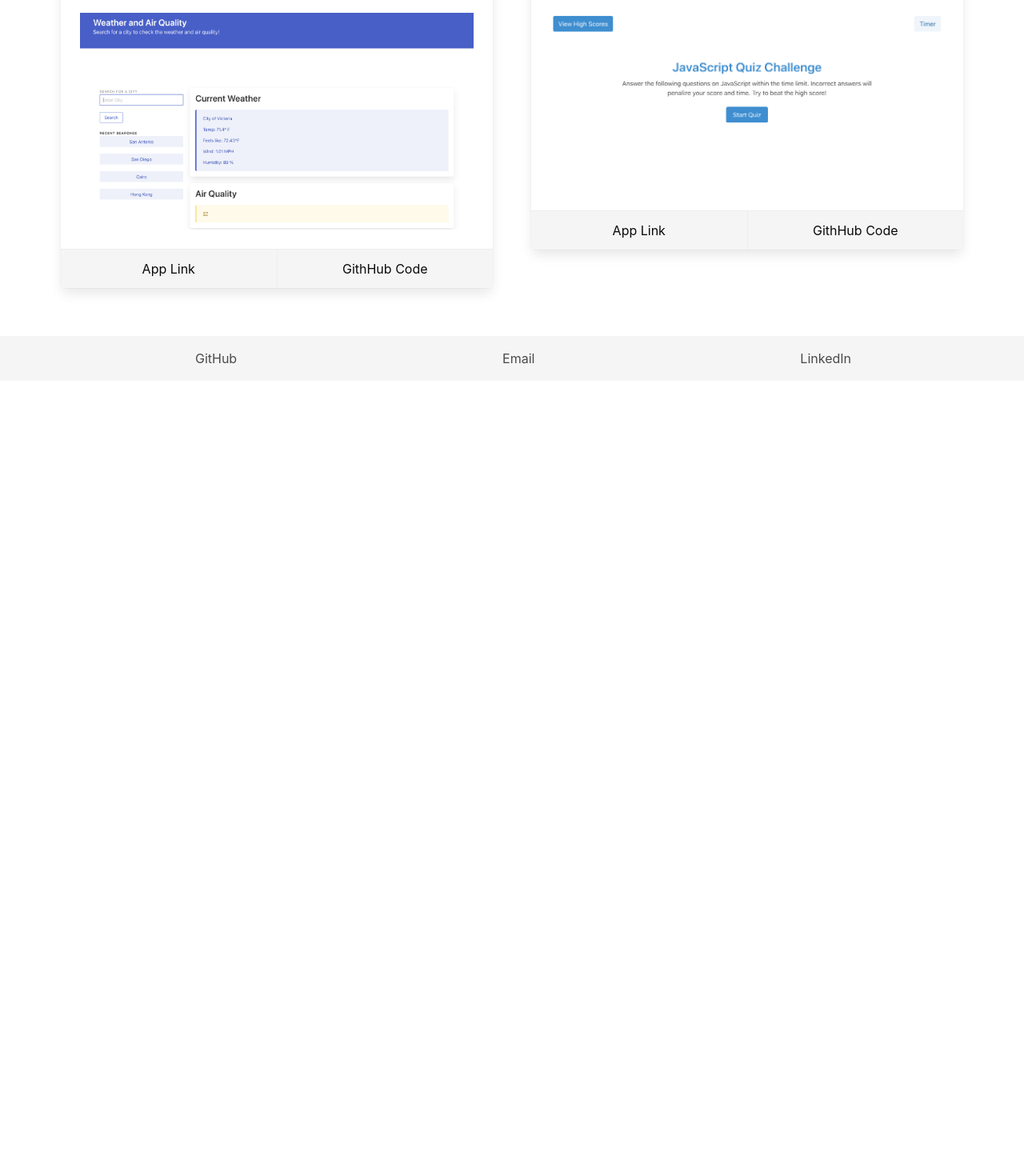
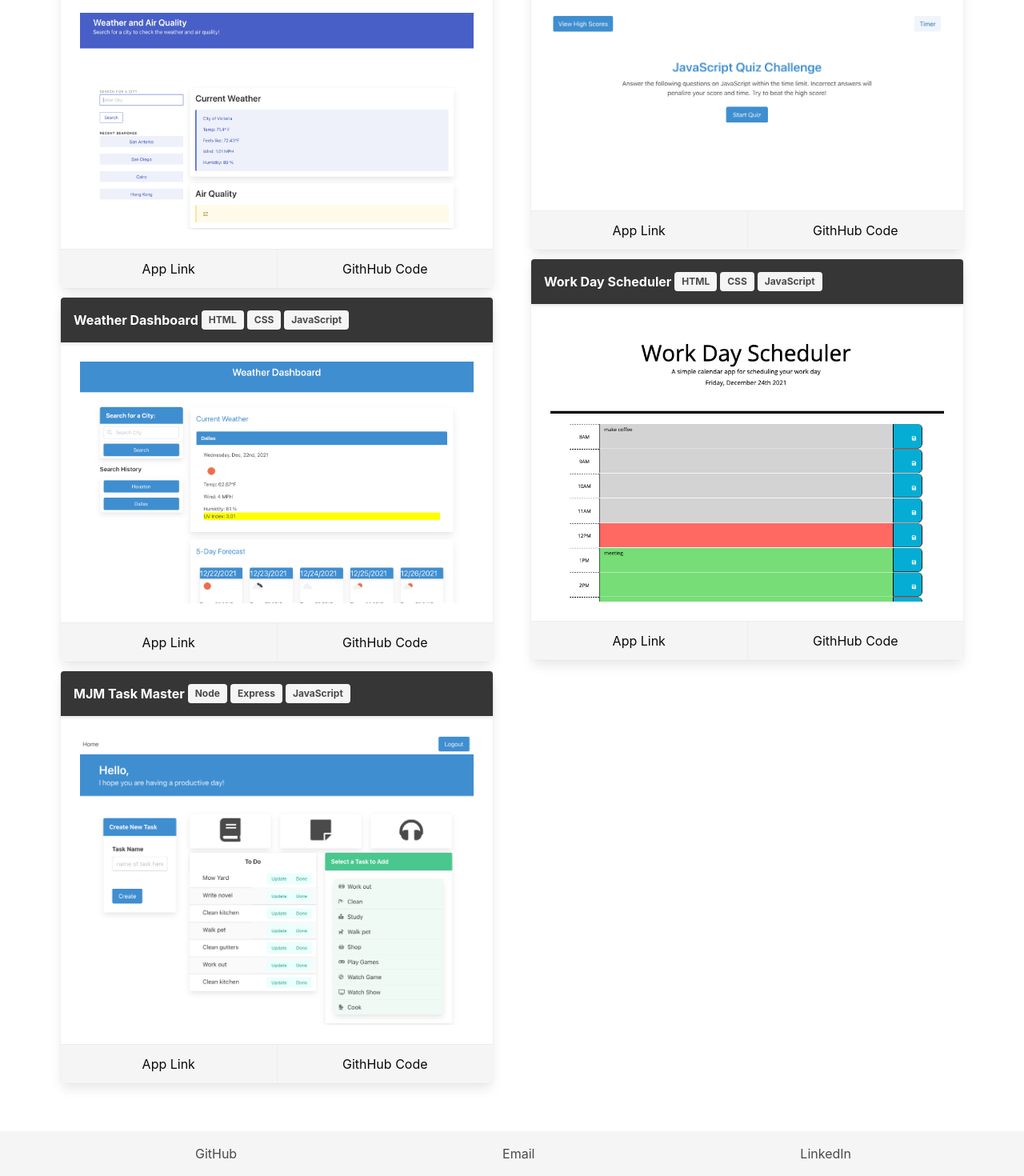
Before and after one commit to jennyk1989/react-portfolio, a React (Create React App) app: page / in a window 1280 px wide. Shown: the part 1062-2532 px from the top of the page at 80% size. Before the commit the page ends 1538 px from the top, so only its background shows below. Built offline with nearby package versions, Linux system fonts and the light colour scheme.

Commit message:
component names updated

```diff
--- a/src/App.js
+++ b/src/App.js
@@ -1,22 +1,22 @@
 import React from 'react';
 import 'bulma/css/bulma.min.css';
 import About from './components/About';
-import Contact from './components/Contact';
+import Footer from './components/Footer';
 import Hero from './components/Hero';
-import Nav from './components/Nav';
+import Header from './components/Header';
 import Projects from './components/Projects';
 // import Resume from './components/Resume';
 
 function App() {
   return (
     <div>
-      <Nav />
+      <Header />
       <main>
           <Hero />
           <About />
           <Projects />
       </main>
-      <Contact />
+      <Footer />
     </div>
 
   );
--- a/src/components/Contact.js
+++ b/src/components/Footer.js
@@ -1,7 +1,7 @@
 import React from 'react'
 import 'bulma/css/bulma.min.css';
 
-export default function Contact() {
+export default function Footer() {
   return (
     <footer className="section has-background-light p-4" id="contact">
         <div className="container">
--- a/src/components/Hero.js
+++ b/src/components/Hero.js
@@ -7,7 +7,8 @@ export default function Hero() {
         <div className="hero-body">
             <div className="containter">
                 <h1 className="title is-1>">Dr. Jenny Keene</h1>
-                <h2 className="subtitle is-3"> ~Web Developer</h2>
+                <h2 className="subtitle is-3">  </h2>
+                <h2 className="subtitle is-3"> Pharmacist + Full Stack Web Developer</h2>
             </div>
         </div>
     </section>
--- a/src/components/Projects.js
+++ b/src/components/Projects.js
@@ -1,6 +1,9 @@
 import React from "react";
 import projectteam from '../assets/projectteamSS.png';
 import jsquiz from '../assets/javascriptquizss.png';
+import mjm from '../assets/mjm.png';
+import weatherdash from '../assets/weatherdash.png';
+import workday from '../assets/workday.png';
 import 'bulma/css/bulma.min.css';
 
 export default function Projects() {
@@ -29,10 +32,52 @@ export default function Projects() {
                                 </figure>
                             </div>
                             <footer className="card-footer has-background-light">
+                                <a href="https://jennyk1989.github.io/project-team/" class="card-footer-item has-text-black">App Link</a>
+                                <a href="https://github.com/jennyk1989/project-team" class="card-footer-item has-text-black">GithHub Code</a>
+                            </footer>
+                        </div>
+                    {/* <!-- weatherdash card --> */}
+                    <div class="card m-3">
+                        <header class="card-header has-background-dark">
+                            <p class="card-header-title">
+                                <span class="has-text-white">Weather Dashboard</span>
+                                <span class="tag m-1">HTML</span>
+                                <span class="tag">CSS</span>
+                                <span class="tag m-1">JavaScript</span>
+                            </p>
+                        </header>
+                        <div class="card-content">
+                            <figure class="image">
+                                <img src={weatherdash} alt={"APP screenshot"}/>
+                            </figure>
+                        </div>
+                        <footer class="card-footer has-background-light">
                             {/* <!-- APP link --> */}
-                                <a href="https://jennyk1989.github.io/project-team/" class="card-footer-item has-text-black">App Link</a>
+                            <a href="https://jennyk1989.github.io/weather-dash/" class="card-footer-item has-text-black">App Link</a>
                             {/* <!-- github link --> */}
-                                <a href="https://github.com/jennyk1989/project-team" class="card-footer-item has-text-black">GithHub Code</a>
+                            <a href="https://github.com/jennyk1989/weather-dash" class="card-footer-item has-text-black">GithHub Code</a>
+                        </footer>
+                    </div>
+                    {/* <!-- project 2 card --> */}
+                    <div class="card m-3">
+                        <header class="card-header has-background-dark">
+                            <p class="card-header-title">
+                                <span class="has-text-white">MJM Task Master</span>
+                                <span class="tag m-1">Node</span>
+                                <span class="tag">Express</span>
+                                <span class="tag m-1">JavaScript</span>
+                            </p>
+                        </header>
+                        <div class="card-content">
+                            <figure class="image">
+                                <img src={mjm} alt={"APP screenshot"}/>
+                            </figure>
+                        </div>
+                        <footer class="card-footer has-background-light">
+                            {/* <!-- APP link --> */}
+                            <a href="https://sheltered-woodland-56293.herokuapp.com/" class="card-footer-item has-text-black">App Link</a>
+                            {/* <!-- github link --> */}
+                            <a href="https://github.com/jennyk1989/MJM-Task-Master" class="card-footer-item has-text-black">GithHub Code</a>
                         </footer>
                     </div>
                 </div>
@@ -62,6 +107,30 @@ export default function Projects() {
                             <a href="https://github.com/jennyk1989/javascript.quiz" class="card-footer-item has-text-black">GithHub Code</a>
                         </footer>
                     </div>
+                {/* <!-- workday scheduler --> */}
+                <div class="container">
+                    <div class="card m-3">
+                        <header class="card-header has-background-dark">
+                            <p class="card-header-title">
+                                <span class="has-text-white">Work Day Scheduler</span>
+                                <span class="tag m-1">HTML</span>
+                                <span class="tag">CSS</span>
+                                <span class="tag m-1">JavaScript</span>
+                            </p>
+                        </header>
+                        <div class="card-content">
+                            <figure class="image">
+                                <img src={workday} alt={"APP screenshot"}/>
+                            </figure>
+                        </div>
+                        <footer class="card-footer has-background-light">
+                            {/* <!-- APP link --> */}
+                            <a href="https://jennyk1989.github.io/workday-scheduler/" class="card-footer-item has-text-black">App Link</a>
+                            {/* <!-- github link --> */}
+                            <a href="https://github.com/jennyk1989/workday-scheduler" class="card-footer-item has-text-black">GithHub Code</a>
+                        </footer>
+                    </div>
+                </div>
             </div>
                 </div>
             </div>
```
Also changed, not shown: src/components/Header.js (renamed from src/components/Nav.js). Lines whose indentation alone changed are shown as unchanged.
